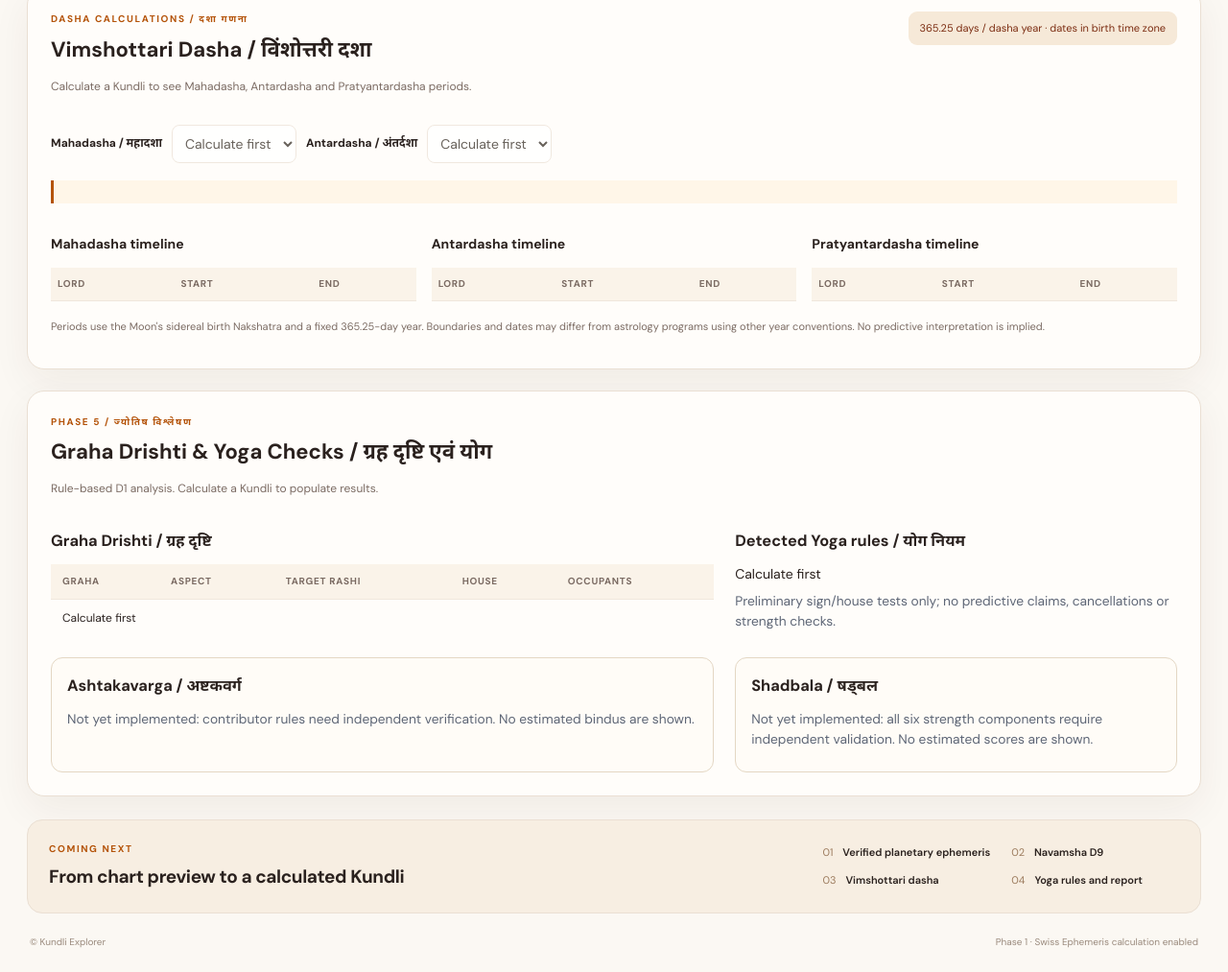
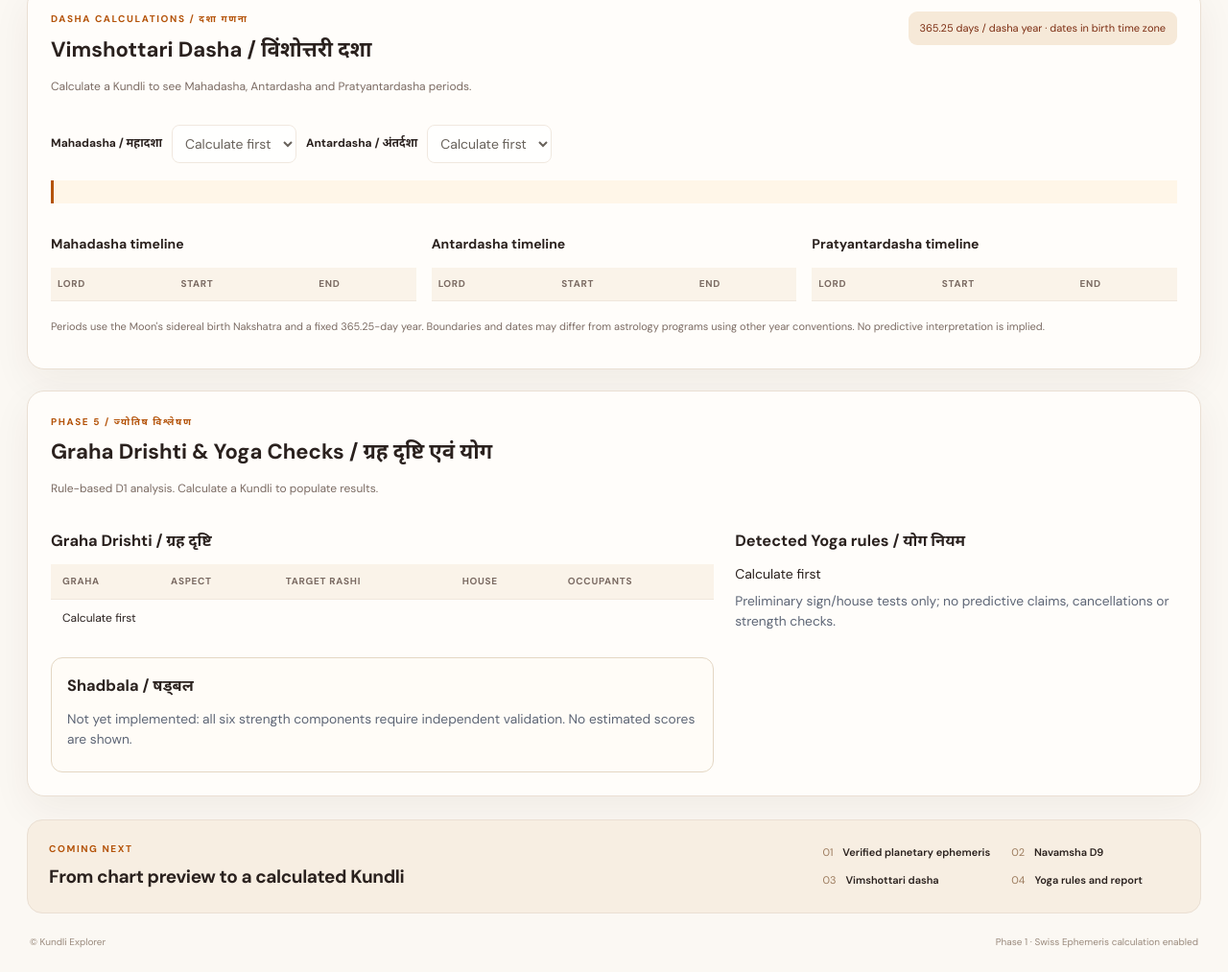
Before and after one commit to TutorKidsDad/kundali-software, a plain HTML site: page index.html in a window 1280 px wide. Shown: the part 1604-2617 px from the top of the page at 96% size. Drawn offline with Linux system fonts and the light colour scheme.

Commit message:
Update index.html

```diff
--- a/index.html
+++ b/index.html
@@ -191,7 +191,7 @@
   <div><h3>Graha Drishti / ग्रह दृष्टि</h3><div class="table-wrap"><table><thead><tr><th>Graha</th><th>Aspect</th><th>Target Rashi</th><th>House</th><th>Occupants</th></tr></thead><tbody id="aspect-body"><tr><td colspan="5">Calculate first</td></tr></tbody></table></div></div>
   <div><h3>Detected Yoga rules / योग नियम</h3><div id="yoga-results" class="yoga-results">Calculate first</div><p class="analysis-disclaimer">Preliminary sign/house tests only; no predictive claims, cancellations or strength checks.</p></div>
  </div>
- <div class="analysis-grid pending-panels"><div><h3>Ashtakavarga / अष्टकवर्ग</h3><p>Not yet implemented: contributor rules need independent verification. No estimated bindus are shown.</p></div><div><h3>Shadbala / षड्बल</h3><p>Not yet implemented: all six strength components require independent validation. No estimated scores are shown.</p></div></div>
+ <div class="analysis-grid pending-panels"><div><h3>Shadbala / षड्बल</h3><p>Not yet implemented: all six strength components require independent validation. No estimated scores are shown.</p></div></div>
 </section>
     <section class="next-steps">
       <div><p class="eyebrow" data-i18n="comingNext">COMING NEXT</p><h2 data-i18n="buildAccurate">Explore your divisional charts</h2></div>
```
